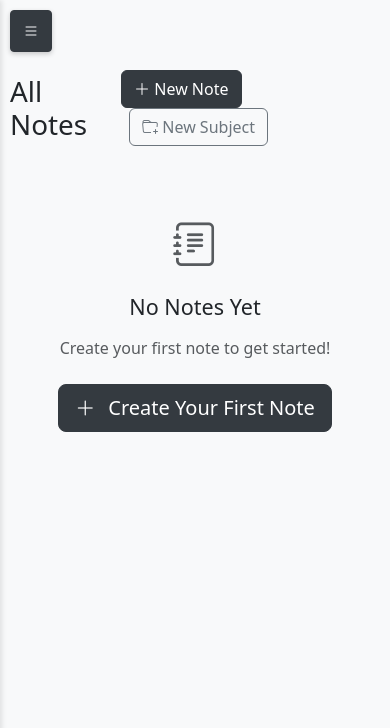
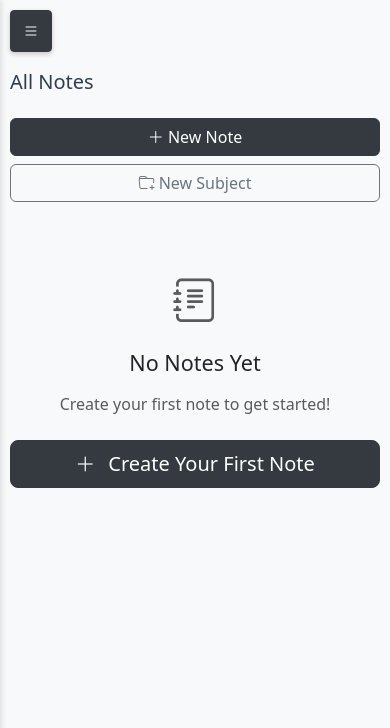
Before and after one commit to paulpromise/mcnnotes, a Django app: page / in a window 390 px wide. Shown: the top 728 px of the page. Run offline with Django 5.2, Linux system fonts and the light colour scheme; a user stored in the database is signed in; data comes from the database, SQL or seed files in the repository; some libraries are stand-ins or nearby versions.

Commit message:
Fix mobile layout issues in note list: - Reorganize header for better mobile stacking - Improve note card layout and spacing - Fix button overlapping issues - Add proper touch targets - Enhance mobile responsiveness - Fix text overflow and wrapping - Improve visual hierarchy - Add better spacing for small screens - Enhance empty state for mobile - Fix pagination layout

```diff
--- a/notes/templates/notes/note_list.html
+++ b/notes/templates/notes/note_list.html
@@ -42,41 +45,89 @@
   .note-card .btn-link {
     color: #2c3e50;
     text-decoration: none;
+    padding: 4px 8px;
+    border-radius: 4px;
+    transition: all 0.2s ease;
+    font-size: 0.9rem;
   }
 
   .note-card .btn-link:hover {
     color: #000;
-  }
-
-  .note-card:hover {
-    background-color: rgba(0,0,0,0.02);
+    background-color: rgba(0,0,0,0.05);
   }
 
   .note-card .subject-badge {
-    position: absolute;
-    top: -10px;
-    right: 20px;
+    display: inline-block;
     background: #ffd54f;
-    padding: 4px 12px;
-    border-radius: 15px;
-    box-shadow: 0 2px 4px rgba(0,0,0,0.1);
+    padding: 2px 8px;
+    border-radius: 12px;
     font-size: 0.8rem;
     color: #5d4037;
-    transform: rotate(2deg);
+    margin-bottom: 0.5rem;
   }
 
   .empty-state {
     color: var(--primary-color);
   }
 
-  .note-card .dropdown-menu {
-    background-color: #fff9c4;
-    border: none;
-    box-shadow: 0 3px 6px rgba(0,0,0,0.16);
+  .note-actions {
+    margin-top: 0.5rem;
+    display: flex;
+    gap: 0.5rem;
+    justify-content: flex-end;
   }
 
-  .note-card .dropdown-item:hover {
-    background-color: #fff176;
+  .page-header {
+    margin-bottom: 1.5rem;
+  }
+
+  .page-title {
+    font-size: 1.5rem;
+    margin-bottom: 0.5rem;
+    color: #2c3e50;
+  }
+
+  .page-subtitle {
+    color: #6c757d;
+    font-size: 0.9rem;
+  }
+
+  @media (max-width: 768px) {
+    .header-actions {
+      display: flex;
+      flex-direction: column;
+      gap: 0.5rem;
+      width: 100%;
+      margin-top: 1rem;
+    }
+
+    .header-actions .btn {
+      width: 100%;
+      justify-content: center;
+    }
+
+    .note-card {
+      padding: 12px;
+      margin-bottom: 0.75rem;
+    }
+
+    .note-actions {
+      flex-wrap: wrap;
+    }
+
+    .page-title {
+      font-size: 1.25rem;
+    }
+
+    .pagination {
+      flex-wrap: wrap;
+      justify-content: center;
+      gap: 0.25rem;
+    }
+
+    .pagination .page-item {
+      margin: 0 2px;
+    }
   }
 </style>
 {% endblock extra_css %}
@@ -84,9 +135,10 @@
 {% block content %}
 <div>
   <!-- Header Section -->
-  <div class="d-flex justify-content-between align-items-center mb-4">
-    <div>
-      <h1 class="mb-0">
+  <div class="page-header">
+    <div class="row align-items-start">
+      <div class="col-12 col-md-7">
+        <h1 class="page-title">
           {% if current_subject %}
             Notes: {{ current_subject.name }}
           {% else %}
@@ -94,7 +146,7 @@
           {% endif %}
         </h1>
         {% if notes %}
-      <p class="text-muted mb-0">
+        <p class="page-subtitle">
           You have {{ notes.paginator.count }} note{% if notes.paginator.count != 1 %}s{% endif %}
           {% if current_subject %}
             in {{ current_subject.name }}
@@ -103,7 +155,8 @@
         </p>
         {% endif %}
       </div>
-    <div>
+      <div class="col-12 col-md-5">
+        <div class="header-actions">
           {% if current_subject %}
           <a href="{% url 'note_create' %}?subject={{ current_subject.id }}" class="btn btn-custom">
             <i class="bi bi-plus-lg"></i> New Note in {{ current_subject.name }}
@@ -113,41 +166,43 @@
             <i class="bi bi-plus-lg"></i> New Note
           </a>
           {% endif %}
-      <a href="{% url 'subject_create' %}" class="btn btn-outline-secondary ms-2">
+          <a href="{% url 'subject_create' %}" class="btn btn-outline-secondary">
             <i class="bi bi-folder-plus"></i> New Subject
           </a>
         </div>
       </div>
+    </div>
+  </div>
 
   {% if notes %}
-  <!-- Notes Grid -->
-  <div class="row row-cols-1 row-cols-md-2 row-cols-lg-3 g-4">
+  <!-- Notes List -->
+  <div class="notes-container">
     {% for note in notes %}
-        <div class="col-12">
-      <div class="card note-card h-100 border-0">
-        <div class="card-body">
-          <div class="d-flex justify-content-between align-items-start">
-            <div class="flex-grow-1">
-              {% if not note.subject or subject_id %}
+    <div class="note-card">
+      {% if note.subject and not subject_id %}
+        <div class="subject-badge">{{ note.subject.name }}</div>
+      {% endif %}
+
+      <div class="note-content">
         <a href="{% url 'note_edit' pk=note.pk %}" class="text-decoration-none">
-                  <h2 class="h5 mb-1">{{ note.title }}</h2>
-                  <div class="text-muted small mb-1">
+          <h2 class="card-title">{{ note.title }}</h2>
+        </a>
+
+        <div class="text-muted small mb-2">
           {{ note.created_at|naturaltime }}
         </div>
+
+        {% if current_subject %}
+        <div class="content">{{ note.content }}</div>
+        {% endif %}
+
+        <div class="note-actions">
+          <a href="{% url 'note_edit' pk=note.pk %}" class="btn-link">
+            <i class="bi bi-pencil"></i> Edit
           </a>
-              {% else %}
-                <a href="{% url 'subject_detail' pk=note.subject.pk %}" class="h5 btn-link d-block mb-1">{{ note.subject.name }}</a>
-                <div class="text-muted small mb-1">{{ note.created_at|naturaltime }}</div>
-              {% endif %}
-            </div>
-            <div>
-              <a href="{% url 'note_edit' pk=note.pk %}" class="btn-link me-2">Edit</a>
-              <a href="{% url 'note_delete' pk=note.pk %}" class="btn-link text-danger">Delete</a>
-            </div>
-          </div>
-          {% if current_subject %}
-          <div class="content mt-2">{{ note.content }}</div>
-          {% endif %}
+          <a href="{% url 'note_delete' pk=note.pk %}" class="btn-link text-danger">
+            <i class="bi bi-trash"></i> Delete
+          </a>
         </div>
       </div>
     </div>
@@ -161,17 +216,18 @@
     </div>
     <h2 class="h4 mb-3">No Notes Yet</h2>
     <p class="text-muted mb-4">Create your first note to get started!</p>
+    <div class="d-grid gap-2 col-12 col-md-6 col-lg-4 mx-auto">
       <a href="{% url 'note_create' %}" class="btn btn-custom btn-lg">
         <i class="bi bi-plus-lg me-2"></i> Create Your First Note
       </a>
     </div>
+  </div>
   {% endif %}
 
   {% if notes.paginator.num_pages > 1 %}
-  <div class="row mt-4">
-    <div class="col-12">
-      <nav aria-label="Page navigation">
-        <ul class="pagination justify-content-center">
+  <div class="mt-4">
+    <nav aria-label="Page navigation" class="d-flex justify-content-center">
+      <ul class="pagination flex-wrap">
         {% if notes.has_previous %}
           <li class="page-item">
             <a class="page-link" href="?{% if current_subject %}subject={{ current_subject.id }}&{% endif %}page={{ notes.previous_page_number }}" aria-label="Previous">
```
Also changed, not shown: other parts of notes/templates/notes/note_list.html (+12 -10 lines). Lines whose indentation alone changed are shown as unchanged.
